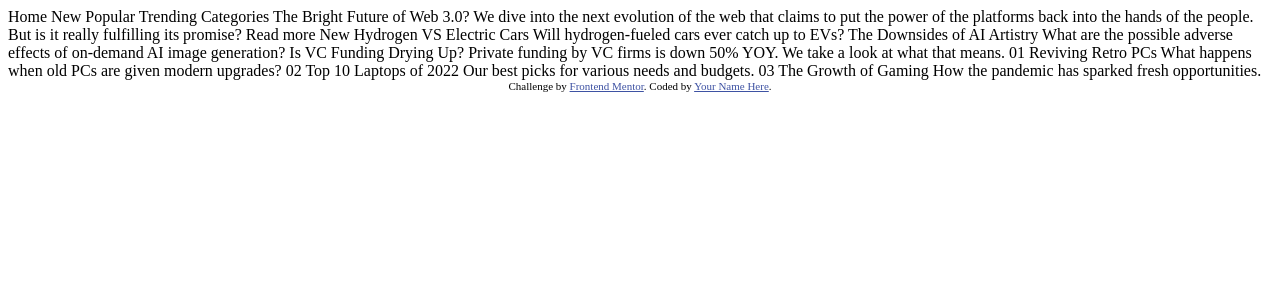
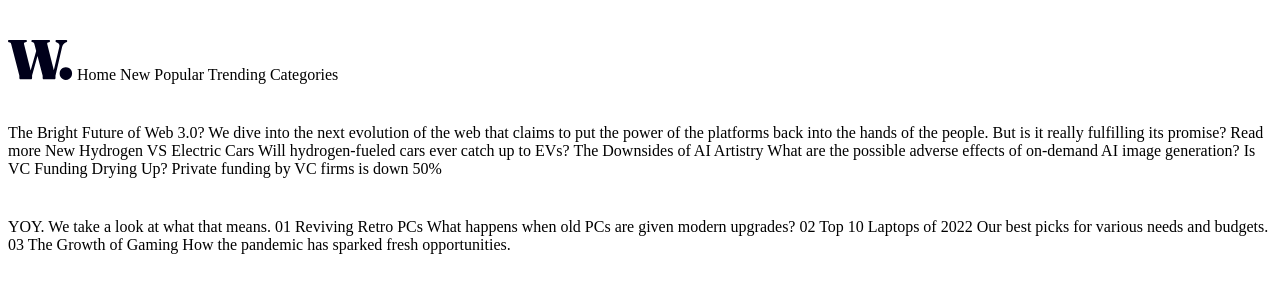
Before and after one commit to Judyyoussef/news-page, a plain HTML site: page index.html in a window 1280 px wide. Drawn offline with Linux system fonts and the light colour scheme.

Commit message:
initial commit

```diff
--- a/index.html
+++ b/index.html
@@ -6,21 +6,23 @@
 
   <link rel="icon" type="image/png" sizes="32x32" href="./images/favicon-32x32.png">
 
+  <link rel="stylesheet" href="style.css">
+
   <title>Frontend Mentor | News homepage</title>
 
-  <!-- Feel free to remove these styles or customise in your own stylesheet 👍 -->
-  <style>
-    .attribution { font-size: 11px; text-align: center; }
-    .attribution a { color: hsl(228, 45%, 44%); }
-  </style>
+
 </head>
 <body>
-
+<header class="container">
+<img src="./assets/images/logo.svg" alt="logo">
   Home
   New
   Popular
   Trending
   Categories
+</header>
+
+<main class="container">
 
   The Bright Future of Web 3.0?
 
@@ -38,7 +40,11 @@
   What are the possible adverse effects of on-demand AI image generation?
 
   Is VC Funding Drying Up?
-  Private funding by VC firms is down 50% YOY. We take a look at what that means.
+  Private funding by VC firms is down 50%
+  </main>
+
+  <Section class="container">
+  YOY. We take a look at what that means.
 
   01
   Reviving Retro PCs
@@ -51,10 +57,7 @@
   03
   The Growth of Gaming
   How the pandemic has sparked fresh opportunities.
+</Section>
 
-  <div class="attribution">
-    Challenge by <a href="https://www.frontendmentor.io?ref=challenge" target="_blank">Frontend Mentor</a>.
-    Coded by <a href="#">Your Name Here</a>.
-  </div>
 </body>
 </html>
--- /dev/null
+++ b/style.css
@@ -0,0 +1,6 @@
+body{
+
+}
+.container{
+    margin: 40px auto;
+}
```
